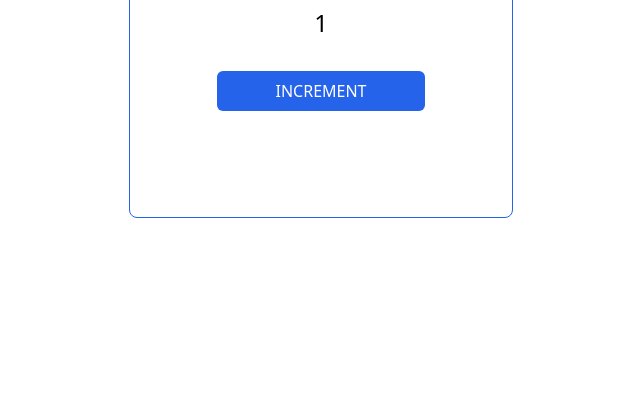
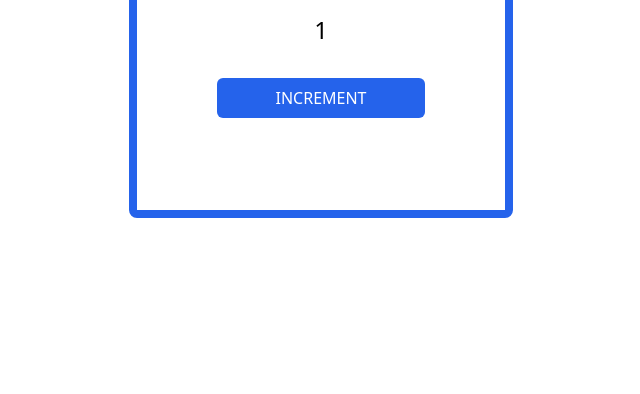
Before and after one commit to Zilla18/People_counter_App, a plain HTML site: page index.html in a window 1280 px wide. Shown: the part 406-800 px from the top of the page, without its empty margins (319-959 px from the left). Drawn offline with nearby package versions, Linux system fonts and the light colour scheme.

Commit message:
changed made

```diff
--- a/index.html
+++ b/index.html
@@ -6,7 +6,7 @@
     <title>People Counter App</title>
   </head>
   <body>
-    <div class="border border-blue-600 rounded-lg h-96 w-96 m-auto mt-60 p-6">
+    <div class="border-8 border-blue-600 rounded-lg h-96 w-96 m-auto mt-60 p-6">
       <div class="flex flex-col items-center gap-8 mt-20">
         <h1 class="text-3xl">People Entered:</h1>
         <h2 class="text-2xl" id="count-el">0</h2>
```
